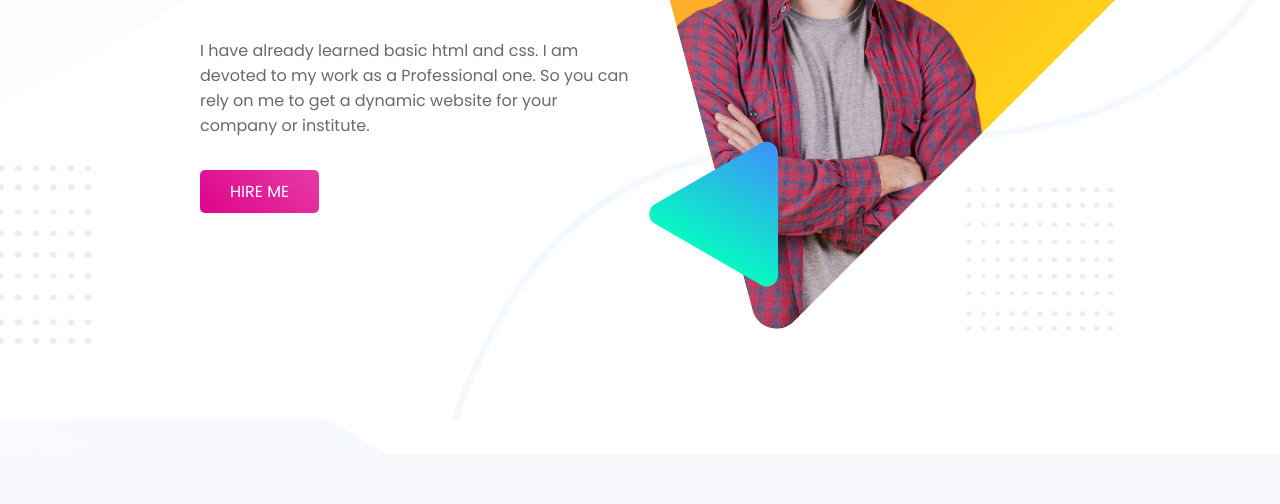
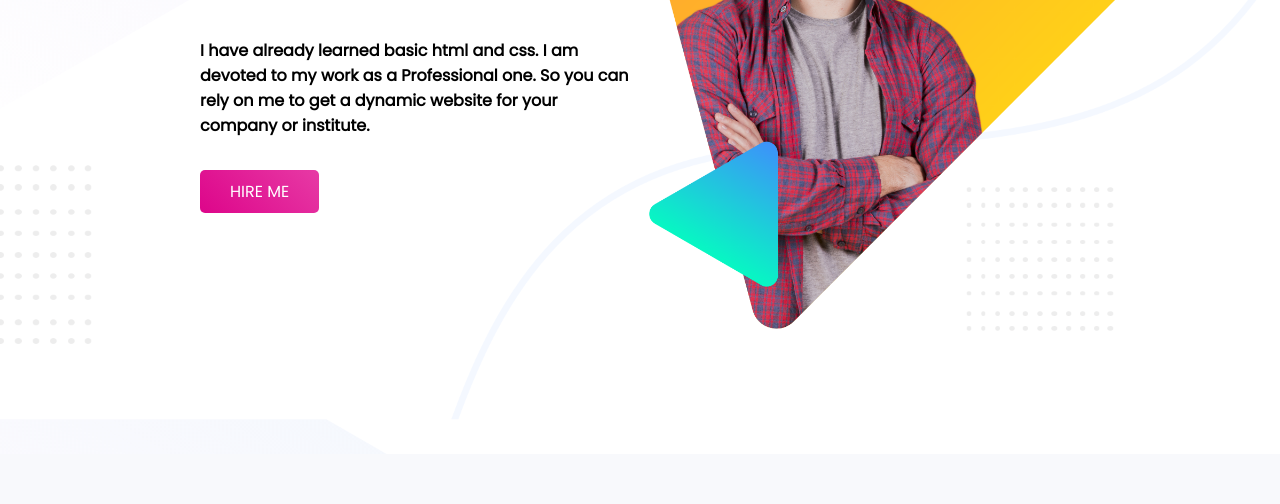
Before and after one commit to jahedgit/personal-website, a plain HTML site: page index.html in a window 1280 px wide. In both pictures the pointer is over the element 416 px from the left and 384 px from the top of the page. Shown: the part 296-800 px from the top of the page. Drawn offline with Linux system fonts and the light colour scheme.

Commit message:
hover added

```diff
--- a/style.css
+++ b/style.css
@@ -13,6 +13,10 @@ h1{
 }
 p{
     color: dimgray;
+}
+p:hover{
+    color: black;
+    font-weight: 600;
 }
 .half-width{
     width: 40%;
```
